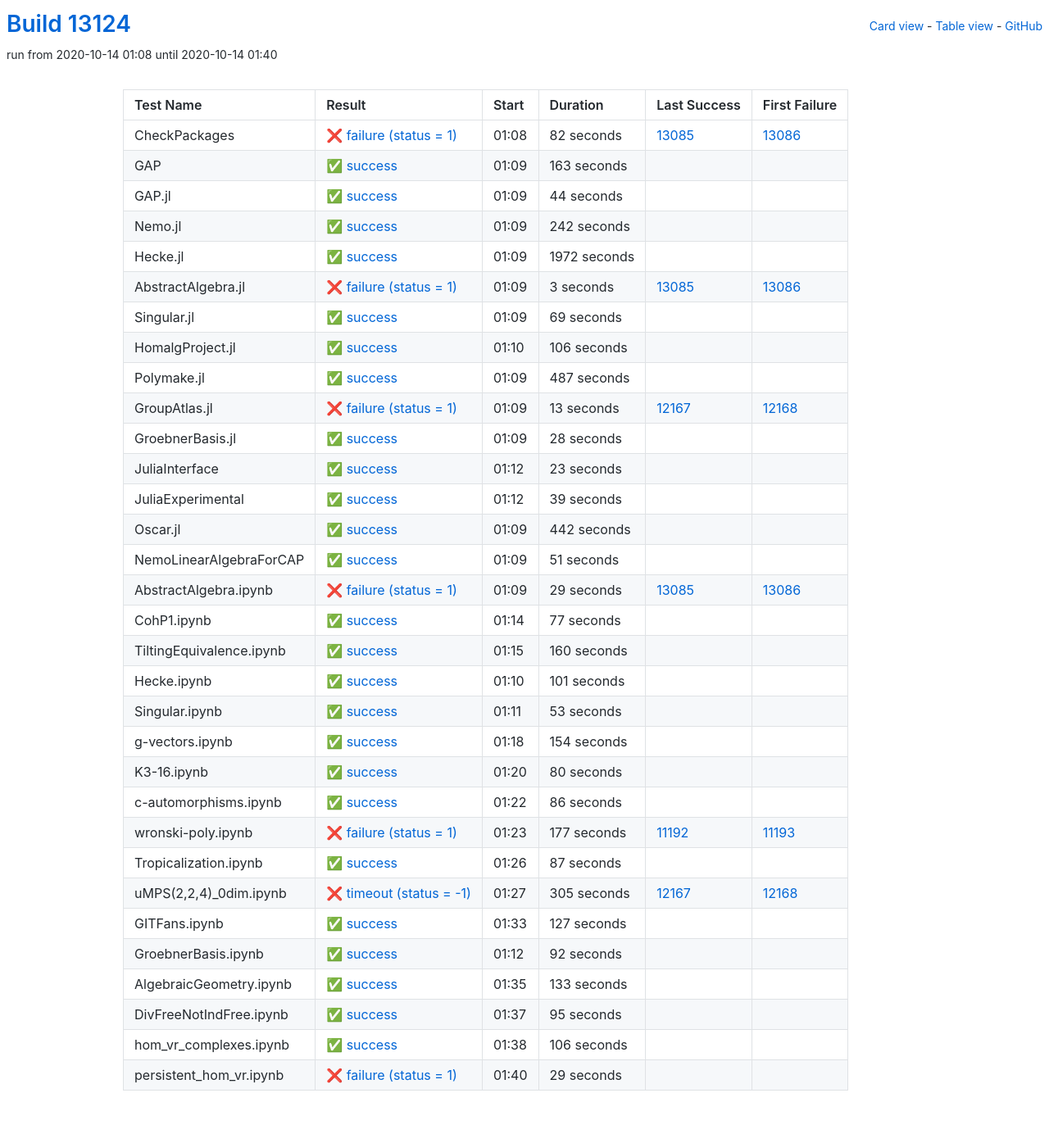
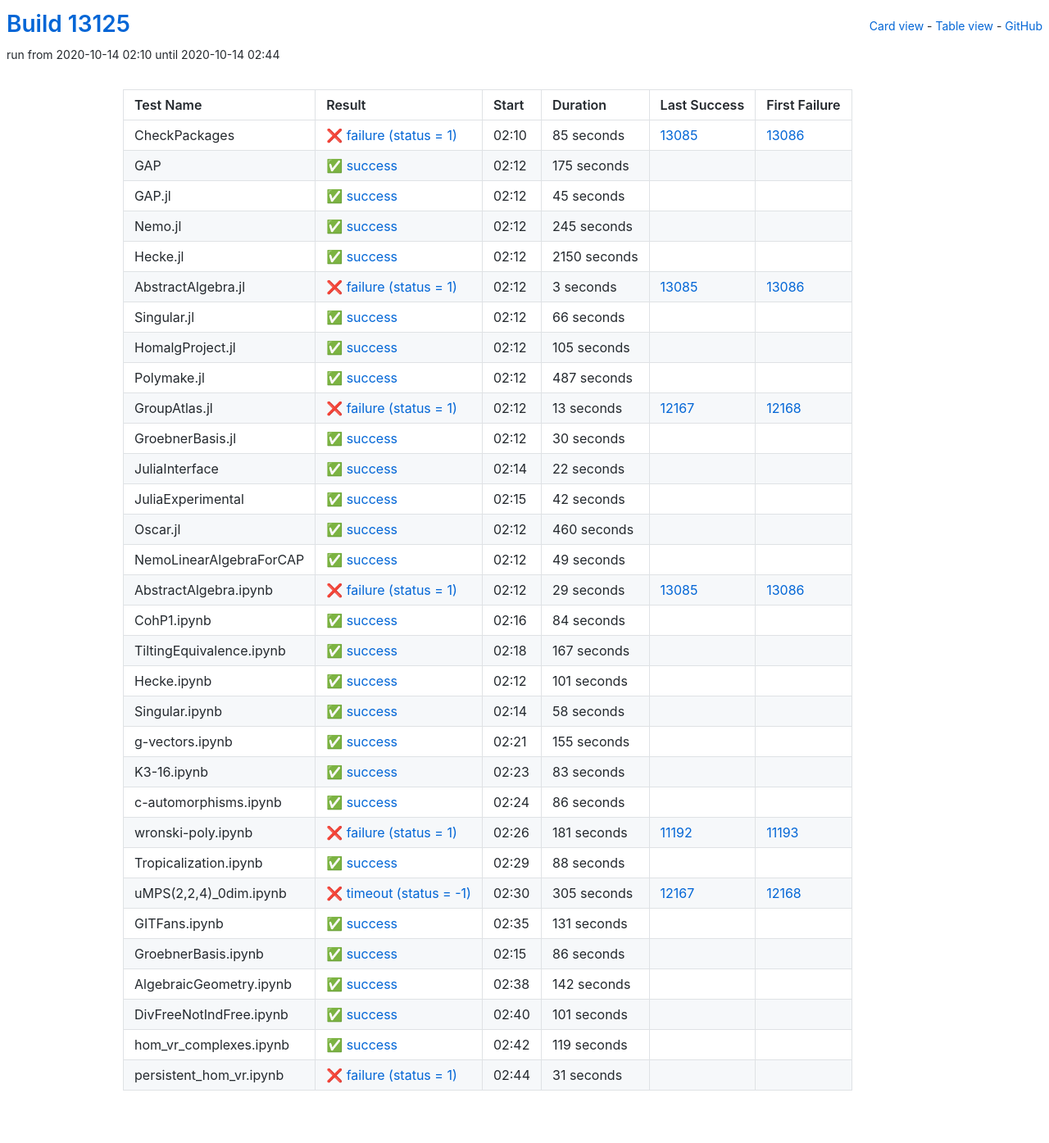
Before and after one commit to oscar-system/oscar-ci-status, a Jekyll site: the page built from table.html, in a window 1280 px wide. Shown: the whole page at 82% size. Built offline with Jekyll 4.4.1, drawn with Linux system fonts in a browser that asks for light colours.

Commit message:
Build #13125

```diff
--- a/_data/ci.yml
+++ b/_data/ci.yml
@@ -1,6 +1,6 @@
 ---
-build: 13124
-build_url: https://oscarci.mathematik.uni-kl.de/job/oscar/13124/
+build: 13125
+build_url: https://oscarci.mathematik.uni-kl.de/job/oscar/13125/
 job: oscar
 organization: oscar-system
 repo: oscar-ci-status
@@ -8,68 +8,68 @@
 tests:
 - name: CheckPackages
   id: checkpackages
-  log: https://oscarci.mathematik.uni-kl.de/job/oscar/13124/artifact/logs/build-13124/CheckPackages.log
-  start: 2020-10-14 01:08
+  log: https://oscarci.mathematik.uni-kl.de/job/oscar/13125/artifact/logs/build-13125/CheckPackages.log
+  start: 2020-10-14 02:10
   success: false
   exitcode: 1
   status: failure
-  duration: 82
+  duration: 85
   last_success: 13085
   last_success_url: https://oscarci.mathematik.uni-kl.de/job/oscar/13085/
   first_failure: 13086
   first_failure_url: https://oscarci.mathematik.uni-kl.de/job/oscar/13086/
 - name: GAP
   id: gap
-  log: https://oscarci.mathematik.uni-kl.de/job/oscar/13124/artifact/logs/build-13124/GAP.log
-  start: 2020-10-14 01:09
+  log: https://oscarci.mathematik.uni-kl.de/job/oscar/13125/artifact/logs/build-13125/GAP.log
+  start: 2020-10-14 02:12
   success: true
   exitcode: 0
   status: success
-  duration: 163
+  duration: 175
   last_success: false
   last_success_url:
   first_failure: false
   first_failure_url:
 - name: GAP.jl
   id: gap-jl
-  log: https://oscarci.mathematik.uni-kl.de/job/oscar/13124/artifact/logs/build-13124/GAP.jl.log
-  start: 2020-10-14 01:09
+  log: https://oscarci.mathematik.uni-kl.de/job/oscar/13125/artifact/logs/build-13125/GAP.jl.log
+  start: 2020-10-14 02:12
   success: true
   exitcode: 0
   status: success
-  duration: 44
+  duration: 45
   last_success: false
   last_success_url:
   first_failure: false
   first_failure_url:
 - name: Nemo.jl
   id: nemo-jl
-  log: https://oscarci.mathematik.uni-kl.de/job/oscar/13124/artifact/logs/build-13124/Nemo.jl.log
-  start: 2020-10-14 01:09
+  log: https://oscarci.mathematik.uni-kl.de/job/oscar/13125/artifact/logs/build-13125/Nemo.jl.log
+  start: 2020-10-14 02:12
   success: true
   exitcode: 0
   status: success
-  duration: 242
+  duration: 245
   last_success: false
   last_success_url:
   first_failure: false
   first_failure_url:
 - name: Hecke.jl
   id: hecke-jl
-  log: https://oscarci.mathematik.uni-kl.de/job/oscar/13124/artifact/logs/build-13124/Hecke.jl.log
-  start: 2020-10-14 01:09
+  log: https://oscarci.mathematik.uni-kl.de/job/oscar/13125/artifact/logs/build-13125/Hecke.jl.log
+  start: 2020-10-14 02:12
   success: true
   exitcode: 0
   status: success
-  duration: 1972
+  duration: 2150
   last_success: false
   last_success_url:
   first_failure: false
   first_failure_url:
 - name: AbstractAlgebra.jl
   id: abstractalgebra-jl
-  log: https://oscarci.mathematik.uni-kl.de/job/oscar/13124/artifact/logs/build-13124/AbstractAlgebra.jl.log
-  start: 2020-10-14 01:09
+  log: https://oscarci.mathematik.uni-kl.de/job/oscar/13125/artifact/logs/build-13125/AbstractAlgebra.jl.log
+  start: 2020-10-14 02:12
   success: false
   exitcode: 1
   status: failure
@@ -80,32 +80,32 @@
   first_failure_url: https://oscarci.mathematik.uni-kl.de/job/oscar/13086/
 - name: Singular.jl
   id: singular-jl
-  log: https://oscarci.mathematik.uni-kl.de/job/oscar/13124/artifact/logs/build-13124/Singular.jl.log
-  start: 2020-10-14 01:09
+  log: https://oscarci.mathematik.uni-kl.de/job/oscar/13125/artifact/logs/build-13125/Singular.jl.log
+  start: 2020-10-14 02:12
   success: true
   exitcode: 0
   status: success
-  duration: 69
+  duration: 66
   last_success: false
   last_success_url:
   first_failure: false
   first_failure_url:
 - name: HomalgProject.jl
   id: homalgproject-jl
-  log: https://oscarci.mathematik.uni-kl.de/job/oscar/13124/artifact/logs/build-13124/HomalgProject.jl.log
-  start: 2020-10-14 01:10
+  log: https://oscarci.mathematik.uni-kl.de/job/oscar/13125/artifact/logs/build-13125/HomalgProject.jl.log
+  start: 2020-10-14 02:12
   success: true
   exitcode: 0
   status: success
-  duration: 106
+  duration: 105
   last_success: false
   last_success_url:
   first_failure: false
   first_failure_url:
 - name: Polymake.jl
   id: polymake-jl
-  log: https://oscarci.mathematik.uni-kl.de/job/oscar/13124/artifact/logs/build-13124/Polymake.jl.log
-  start: 2020-10-14 01:09
+  log: https://oscarci.mathematik.uni-kl.de/job/oscar/13125/artifact/logs/build-13125/Polymake.jl.log
+  start: 2020-10-14 02:12
   success: true
   exitcode: 0
   status: success
@@ -116,8 +116,8 @@
   first_failure_url:
 - name: GroupAtlas.jl
   id: groupatlas-jl
-  log: https://oscarci.mathematik.uni-kl.de/job/oscar/13124/artifact/logs/build-13124/GroupAtlas.jl.log
-  start: 2020-10-14 01:09
+  log: https://oscarci.mathematik.uni-kl.de/job/oscar/13125/artifact/logs/build-13125/GroupAtlas.jl.log
+  start: 2020-10-14 02:12
   success: false
   exitcode: 1
   status: failure
@@ -128,68 +128,68 @@
   first_failure_url: https://oscarci.mathematik.uni-kl.de/job/oscar/12168/
 - name: GroebnerBasis.jl
   id: groebnerbasis-jl
-  log: https://oscarci.mathematik.uni-kl.de/job/oscar/13124/artifact/logs/build-13124/GroebnerBasis.jl.log
-  start: 2020-10-14 01:09
+  log: https://oscarci.mathematik.uni-kl.de/job/oscar/13125/artifact/logs/build-13125/GroebnerBasis.jl.log
+  start: 2020-10-14 02:12
   success: true
   exitcode: 0
   status: success
-  duration: 28
+  duration: 30
   last_success: false
   last_success_url:
   first_failure: false
   first_failure_url:
 - name: JuliaInterface
   id: juliainterface
-  log: https://oscarci.mathematik.uni-kl.de/job/oscar/13124/artifact/logs/build-13124/JuliaInterface.log
-  start: 2020-10-14 01:12
+  log: https://oscarci.mathematik.uni-kl.de/job/oscar/13125/artifact/logs/build-13125/JuliaInterface.log
+  start: 2020-10-14 02:14
   success: true
   exitcode: 0
   status: success
-  duration: 23
+  duration: 22
   last_success: false
   last_success_url:
   first_failure: false
   first_failure_url:
 - name: JuliaExperimental
   id: juliaexperimental
-  log: https://oscarci.mathematik.uni-kl.de/job/oscar/13124/artifact/logs/build-13124/JuliaExperimental.log
-  start: 2020-10-14 01:12
+  log: https://oscarci.mathematik.uni-kl.de/job/oscar/13125/artifact/logs/build-13125/JuliaExperimental.log
+  start: 2020-10-14 02:15
   success: true
   exitcode: 0
   status: success
-  duration: 39
+  duration: 42
   last_success: false
   last_success_url:
   first_failure: false
   first_failure_url:
 - name: Oscar.jl
   id: oscar-jl
-  log: https://oscarci.mathematik.uni-kl.de/job/oscar/13124/artifact/logs/build-13124/Oscar.jl.log
-  start: 2020-10-14 01:09
+  log: https://oscarci.mathematik.uni-kl.de/job/oscar/13125/artifact/logs/build-13125/Oscar.jl.log
+  start: 2020-10-14 02:12
   success: true
   exitcode: 0
   status: success
-  duration: 442
+  duration: 460
   last_success: false
   last_success_url:
   first_failure: false
   first_failure_url:
 - name: NemoLinearAlgebraForCAP
   id: nemolinearalgebraforcap
-  log: https://oscarci.mathematik.uni-kl.de/job/oscar/13124/artifact/logs/build-13124/NemoLinearAlgebraForCAP.log
-  start: 2020-10-14 01:09
+  log: https://oscarci.mathematik.uni-kl.de/job/oscar/13125/artifact/logs/build-13125/NemoLinearAlgebraForCAP.log
+  start: 2020-10-14 02:12
   success: true
   exitcode: 0
   status: success
-  duration: 51
+  duration: 49
   last_success: false
   last_success_url:
   first_failure: false
   first_failure_url:
 - name: AbstractAlgebra.ipynb
   id: abstractalgebra-ipynb
-  log: https://oscarci.mathematik.uni-kl.de/job/oscar/13124/artifact/logs/build-13124/AbstractAlgebra.ipynb.log
-  start: 2020-10-14 01:09
+  log: https://oscarci.mathematik.uni-kl.de/job/oscar/13125/artifact/logs/build-13125/AbstractAlgebra.ipynb.log
+  start: 2020-10-14 02:12
   success: false
   exitcode: 1
   status: failure
@@ -200,32 +200,32 @@
   first_failure_url: https://oscarci.mathematik.uni-kl.de/job/oscar/13086/
 - name: CohP1.ipynb
   id: cohp1-ipynb
-  log: https://oscarci.mathematik.uni-kl.de/job/oscar/13124/artifact/logs/build-13124/CohP1.ipynb.log
-  start: 2020-10-14 01:14
+  log: https://oscarci.mathematik.uni-kl.de/job/oscar/13125/artifact/logs/build-13125/CohP1.ipynb.log
+  start: 2020-10-14 02:16
   success: true
   exitcode: 0
   status: success
-  duration: 77
+  duration: 84
   last_success: false
   last_success_url:
   first_failure: false
   first_failure_url:
 - name: TiltingEquivalence.ipynb
   id: tiltingequivalence-ipynb
-  log: https://oscarci.mathematik.uni-kl.de/job/oscar/13124/artifact/logs/build-13124/TiltingEquivalence.ipynb.log
-  start: 2020-10-14 01:15
+  log: https://oscarci.mathematik.uni-kl.de/job/oscar/13125/artifact/logs/build-13125/TiltingEquivalence.ipynb.log
+  start: 2020-10-14 02:18
   success: true
   exitcode: 0
   status: success
-  duration: 160
+  duration: 167
   last_success: false
   last_success_url:
   first_failure: false
   first_failure_url:
 - name: Hecke.ipynb
   id: hecke-ipynb
-  log: https://oscarci.mathematik.uni-kl.de/job/oscar/13124/artifact/logs/build-13124/Hecke.ipynb.log
-  start: 2020-10-14 01:10
+  log: https://oscarci.mathematik.uni-kl.de/job/oscar/13125/artifact/logs/build-13125/Hecke.ipynb.log
+  start: 2020-10-14 02:12
   success: true
   exitcode: 0
   status: success
@@ -236,44 +236,44 @@
   first_failure_url:
 - name: Singular.ipynb
   id: singular-ipynb
-  log: https://oscarci.mathematik.uni-kl.de/job/oscar/13124/artifact/logs/build-13124/Singular.ipynb.log
-  start: 2020-10-14 01:11
+  log: https://oscarci.mathematik.uni-kl.de/job/oscar/13125/artifact/logs/build-13125/Singular.ipynb.log
+  start: 2020-10-14 02:14
   success: true
   exitcode: 0
   status: success
-  duration: 53
+  duration: 58
   last_success: false
   last_success_url:
   first_failure: false
   first_failure_url:
 - name: g-vectors.ipynb
   id: g-vectors-ipynb
-  log: https://oscarci.mathematik.uni-kl.de/job/oscar/13124/artifact/logs/build-13124/g-vectors.ipynb.log
-  start: 2020-10-14 01:18
+  log: https://oscarci.mathematik.uni-kl.de/job/oscar/13125/artifact/logs/build-13125/g-vectors.ipynb.log
+  start: 2020-10-14 02:21
   success: true
   exitcode: 0
   status: success
-  duration: 154
+  duration: 155
   last_success: false
   last_success_url:
   first_failure: false
   first_failure_url:
 - name: K3-16.ipynb
   id: k3-16-ipynb
-  log: https://oscarci.mathematik.uni-kl.de/job/oscar/13124/artifact/logs/build-13124/K3-16.ipynb.log
-  start: 2020-10-14 01:20
+  log: https://oscarci.mathematik.uni-kl.de/job/oscar/13125/artifact/logs/build-13125/K3-16.ipynb.log
+  start: 2020-10-14 02:23
   success: true
   exitcode: 0
   status: success
-  duration: 80
+  duration: 83
   last_success: false
   last_success_url:
   first_failure: false
   first_failure_url:
 - name: c-automorphisms.ipynb
   id: c-automorphisms-ipynb
-  log: https://oscarci.mathematik.uni-kl.de/job/oscar/13124/artifact/logs/build-13124/c-automorphisms.ipynb.log
-  start: 2020-10-14 01:22
+  log: https://oscarci.mathematik.uni-kl.de/job/oscar/13125/artifact/logs/build-13125/c-automorphisms.ipynb.log
+  start: 2020-10-14 02:24
   success: true
   exitcode: 0
   status: success
@@ -284,32 +284,32 @@
   first_failure_url:
 - name: wronski-poly.ipynb
   id: wronski-poly-ipynb
-  log: https://oscarci.mathematik.uni-kl.de/job/oscar/13124/artifact/logs/build-13124/wronski-poly.ipynb.log
-  start: 2020-10-14 01:23
+  log: https://oscarci.mathematik.uni-kl.de/job/oscar/13125/artifact/logs/build-13125/wronski-poly.ipynb.log
+  start: 2020-10-14 02:26
   success: false
   exitcode: 1
   status: failure
-  duration: 177
+  duration: 181
   last_success: 11192
   last_success_url: https://oscarci.mathematik.uni-kl.de/job/oscar/11192/
   first_failure: 11193
   first_failure_url: https://oscarci.mathematik.uni-kl.de/job/oscar/11193/
 - name: Tropicalization.ipynb
   id: tropicalization-ipynb
-  log: https://oscarci.mathematik.uni-kl.de/job/oscar/13124/artifact/logs/build-13124/Tropicalization.ipynb.log
-  start: 2020-10-14 01:26
+  log: https://oscarci.mathematik.uni-kl.de/job/oscar/13125/artifact/logs/build-13125/Tropicalization.ipynb.log
+  start: 2020-10-14 02:29
   success: true
   exitcode: 0
   status: success
-  duration: 87
+  duration: 88
   last_success: false
   last_success_url:
   first_failure: false
   first_failure_url:
 - name: uMPS(2,2,4)_0dim.ipynb
   id: umps-2-2-4-0dim-ipynb
-  log: https://oscarci.mathematik.uni-kl.de/job/oscar/13124/artifact/logs/build-13124/uMPS-2-2-4-_0dim.ipynb.log
-  start: 2020-10-14 01:27
+  log: https://oscarci.mathematik.uni-kl.de/job/oscar/13125/artifact/logs/build-13125/uMPS-2-2-4-_0dim.ipynb.log
+  start: 2020-10-14 02:30
   success: false
   exitcode: -1
   status: timeout
@@ -320,72 +320,72 @@
   first_failure_url: https://oscarci.mathematik.uni-kl.de/job/oscar/12168/
 - name: GITFans.ipynb
   id: gitfans-ipynb
-  log: https://oscarci.mathematik.uni-kl.de/job/oscar/13124/artifact/logs/build-13124/GITFans.ipynb.log
-  start: 2020-10-14 01:33
+  log: https://oscarci.mathematik.uni-kl.de/job/oscar/13125/artifact/logs/build-13125/GITFans.ipynb.log
+  start: 2020-10-14 02:35
   success: true
   exitcode: 0
   status: success
-  duration: 127
+  duration: 131
   last_success: false
   last_success_url:
   first_failure: false
   first_failure_url:
 - name: GroebnerBasis.ipynb
   id: groebnerbasis-ipynb
-  log: https://oscarci.mathematik.uni-kl.de/job/oscar/13124/artifact/logs/build-13124/GroebnerBasis.ipynb.log
-  start: 2020-10-14 01:12
+  log: https://oscarci.mathematik.uni-kl.de/job/oscar/13125/artifact/logs/build-13125/GroebnerBasis.ipynb.log
+  start: 2020-10-14 02:15
   success: true
   exitcode: 0
   status: success
-  duration: 92
+  duration: 86
   last_success: false
   last_success_url:
   first_failure: false
   first_failure_url:
 - name: AlgebraicGeometry.ipynb
   id: algebraicgeometry-ipynb
-  log: https://oscarci.mathematik.uni-kl.de/job/oscar/13124/artifact/logs/build-13124/AlgebraicGeometry.ipynb.log
-  start: 2020-10-14 01:35
+  log: https://oscarci.mathematik.uni-kl.de/job/oscar/13125/artifact/logs/build-13125/AlgebraicGeometry.ipynb.log
+  start: 2020-10-14 02:38
   success: true
   exitcode: 0
   status: success
-  duration: 133
+  duration: 142
   last_success: false
   last_success_url:
   first_failure: false
   first_failure_url:
 - name: DivFreeNotIndFree.ipynb
   id: divfreenotindfree-ipynb
-  log: https://oscarci.mathematik.uni-kl.de/job/oscar/13124/artifact/logs/build-13124/DivFreeNotIndFree.ipynb.log
-  start: 2020-10-14 01:37
+  log: https://oscarci.mathematik.uni-kl.de/job/oscar/13125/artifact/logs/build-13125/DivFreeNotIndFree.ipynb.log
+  start: 2020-10-14 02:40
   success: true
   exitcode: 0
   status: success
-  duration: 95
+  duration: 101
   last_success: false
   last_success_url:
   first_failure: false
   first_failure_url:
 - name: hom_vr_complexes.ipynb
   id: hom-vr-complexes-ipynb
-  log: https://oscarci.mathematik.uni-kl.de/job/oscar/13124/artifact/logs/build-13124/hom_vr_complexes.ipynb.log
-  start: 2020-10-14 01:38
+  log: https://oscarci.mathematik.uni-kl.de/job/oscar/13125/artifact/logs/build-13125/hom_vr_complexes.ipynb.log
+  start: 2020-10-14 02:42
   success: true
   exitcode: 0
   status: success
-  duration: 106
+  duration: 119
   last_success: false
   last_success_url:
   first_failure: false
   first_failure_url:
 - name: persistent_hom_vr.ipynb
   id: persistent-hom-vr-ipynb
-  log: https://oscarci.mathematik.uni-kl.de/job/oscar/13124/artifact/logs/build-13124/persistent_hom_vr.ipynb.log
-  start: 2020-10-14 01:40
+  log: https://oscarci.mathematik.uni-kl.de/job/oscar/13125/artifact/logs/build-13125/persistent_hom_vr.ipynb.log
+  start: 2020-10-14 02:44
   success: false
   exitcode: 1
   status: failure
-  duration: 29
+  duration: 31
   last_success: false
   last_success_url:
   first_failure: false
```
Also changed, not shown: README.md.
